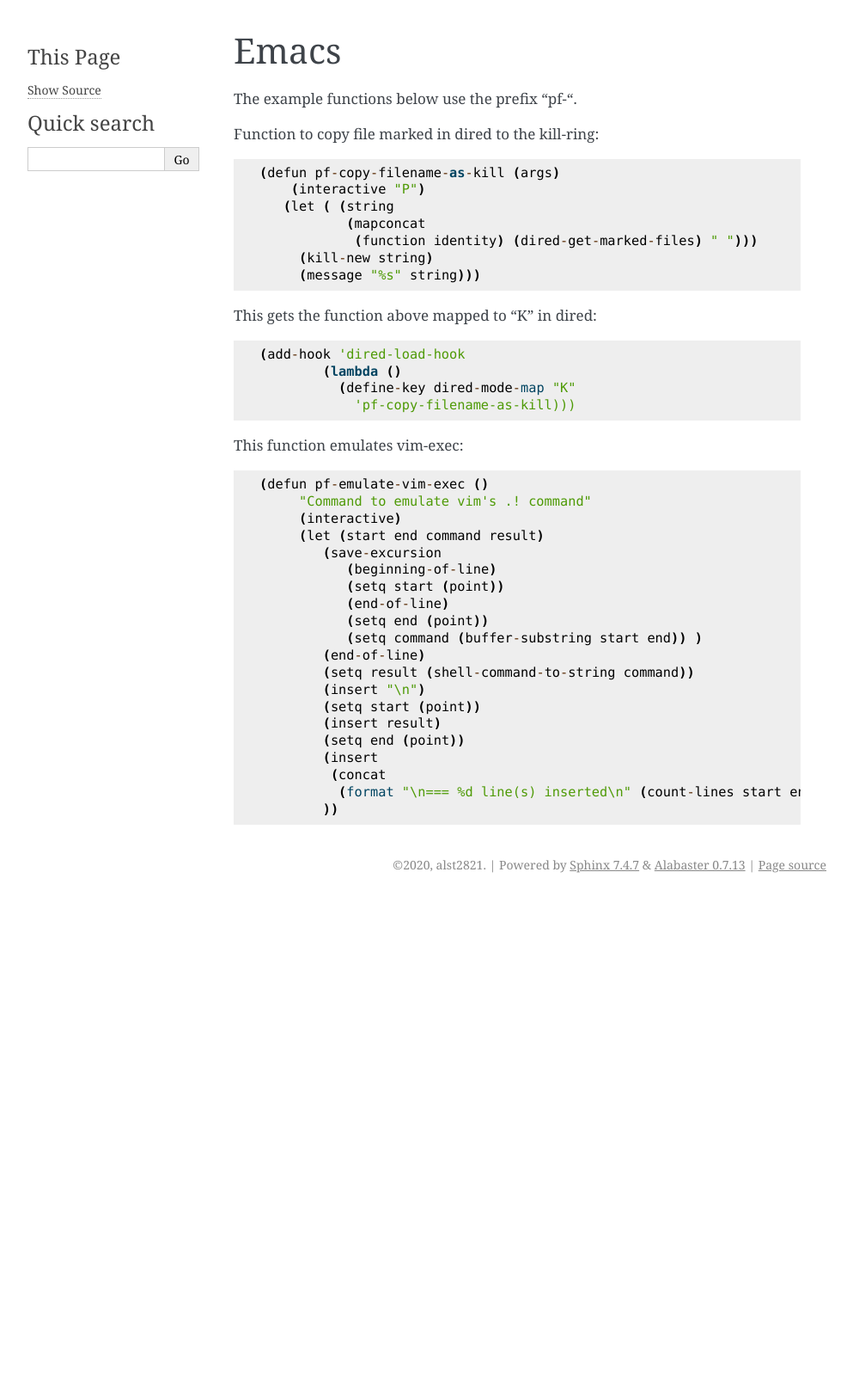
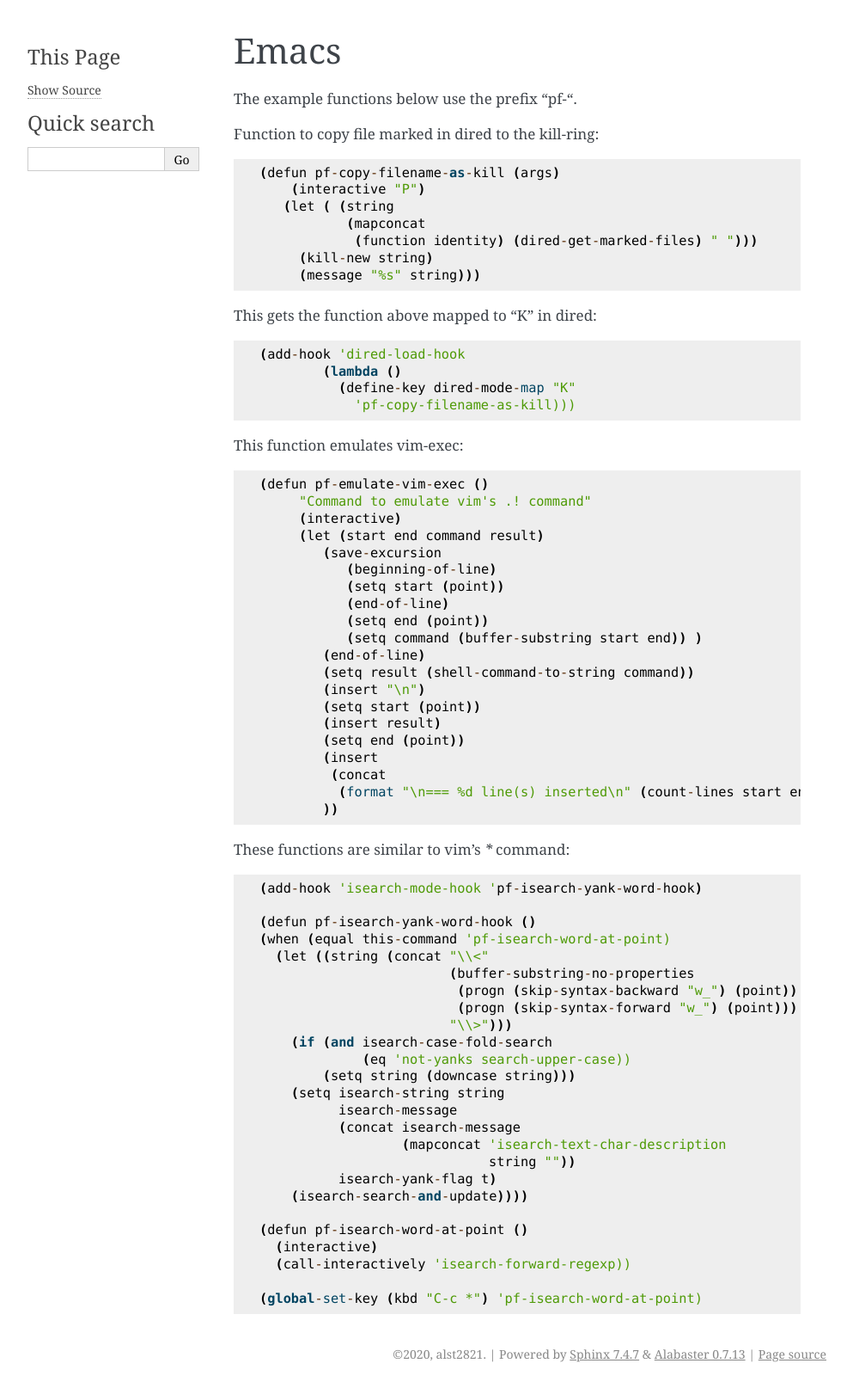
Before and after one commit to alst2821/puffer-fish, a Sphinx documentation site: the page built from doc/emacs.rst, in a window 1280 px wide. Shown: the whole page at 86% size, without its empty margins (148-1141 px from the left). Built offline with Sphinx 7.4.7, drawn with Linux system fonts in a browser that asks for light colours; before the commit the page ends 1045 px from its top, so only the background shows below that.

```diff
--- a/doc/emacs.rst
+++ b/doc/emacs.rst
@@ -43,3 +43,31 @@
            (concat
             (format "\n=== %d line(s) inserted\n" (count-lines start end))))
           ))
+
+These functions are similar to vim's `*` command::
+
+  (add-hook 'isearch-mode-hook 'pf-isearch-yank-word-hook)
+
+  (defun pf-isearch-yank-word-hook ()
+  (when (equal this-command 'pf-isearch-word-at-point)
+    (let ((string (concat "\\<"
+                          (buffer-substring-no-properties
+                           (progn (skip-syntax-backward "w_") (point))
+                           (progn (skip-syntax-forward "w_") (point)))
+                          "\\>")))
+      (if (and isearch-case-fold-search
+               (eq 'not-yanks search-upper-case))
+          (setq string (downcase string)))
+      (setq isearch-string string
+            isearch-message
+            (concat isearch-message
+                    (mapconcat 'isearch-text-char-description
+                               string ""))
+            isearch-yank-flag t)
+      (isearch-search-and-update))))
+
+  (defun pf-isearch-word-at-point ()
+    (interactive)
+    (call-interactively 'isearch-forward-regexp))
+
+  (global-set-key (kbd "C-c *") 'pf-isearch-word-at-point)
```
